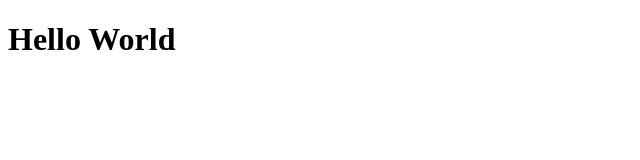
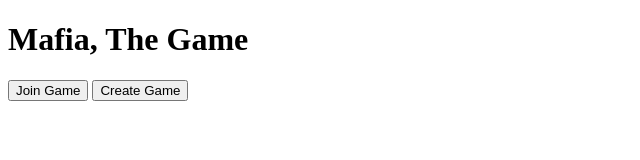
Before and after one commit to Thun10121/Mafia, a plain HTML site: page index.html in a window 1280 px wide. Shown: the whole page, without its empty margins (0-640 px from the left). Drawn offline with nearby package versions, Linux system fonts and the light colour scheme.

Commit message:
1.1.1 initial framework

```diff
--- a/index.html
+++ b/index.html
@@ -7,8 +7,11 @@
     <title>Mafia</title>
 </head>
 <body>
-    <div class="contentOne">
-
+    <div class="background"></div>
+    <div class="content">
+        <h1>Mafia, The Game</h1>
+        <button>Join Game</button>
+        <button>Create Game</button>
     </div>
 
     <script crossorigin src="https://unpkg.com/react@18/umd/react.production.min.js"></script>
@@ -20,7 +23,7 @@
         //CALL REACT FUNCTIONS HERE
         // PRECOMPILE SCRIPT FOR PRODUCTION - https://babeljs.io/docs/setup/
         const element = <Board />;
-        ReactDOM.render(element, document.querySelector(".contentOne"));
+        // ReactDOM.render(element, document.querySelector(".content"));
     </script>
 </body>
 </html>
--- a/style.scss
+++ b/style.scss
@@ -1 +1,8 @@
 //! do not edit in the css fil
+.background{
+
+}
+
+.content{
+
+}
```
